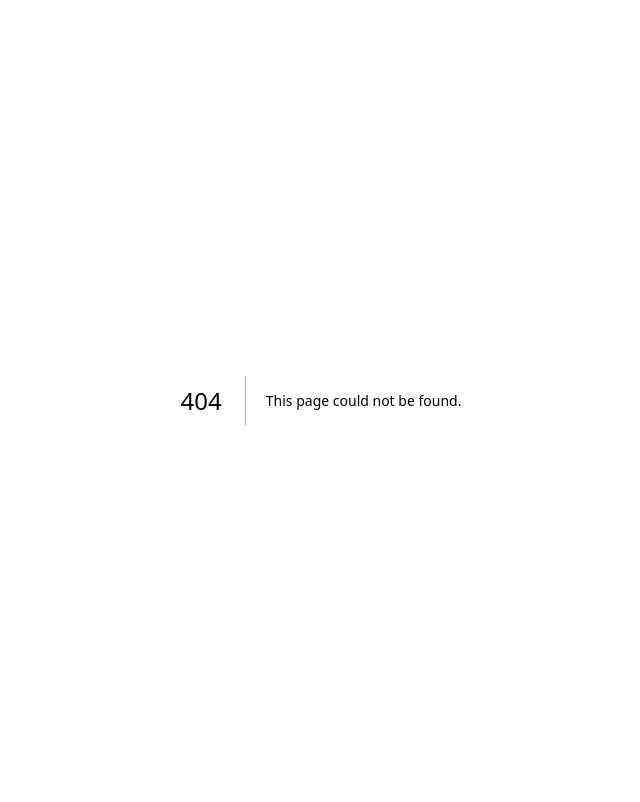
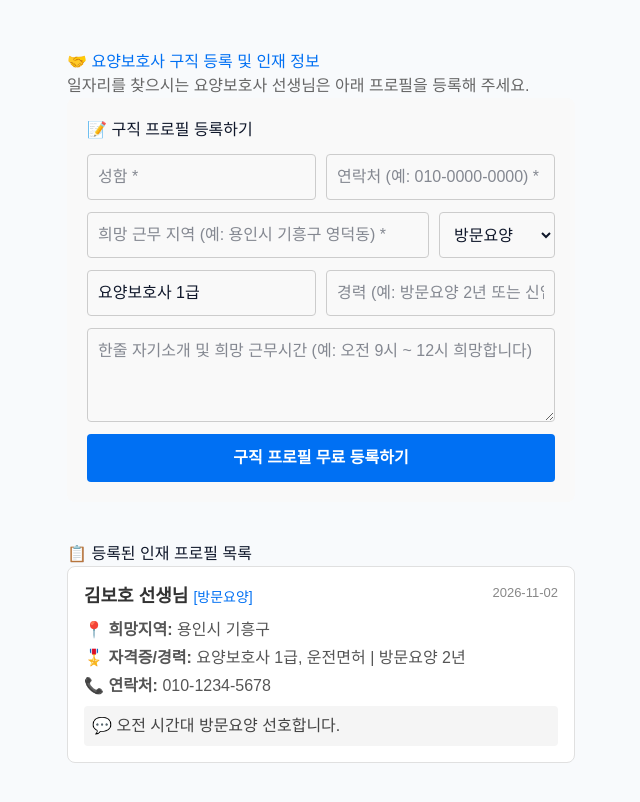
Before and after one commit to believe700828-creator/yoyangmatch, a Next.js app: page /job-seekers in a window 1280 px wide. Before the commit this address had no page. Shown: the top 802 px of the page, without its empty margins (319-959 px from the left). Built offline with nearby package versions, Linux system fonts and the light colour scheme.

Commit message:
feat: 지역 실시간 연동 및 구직 등록 기능 추가

```diff
--- a/src/app/admin/locations/page.tsx
+++ b/src/app/admin/locations/page.tsx
@@ -1,88 +1,88 @@
 'use client';
 
 import { useState, useEffect } from 'react';
-
-interface LocationItem {
-  id: string;
-  category: string;
-  name: string;
-}
+import { getLocations, addLocation, deleteLocation, LocationItem } from '@/data/locations';
 
 export default function AdminLocationPage() {
   const [locations, setLocations] = useState<LocationItem[]>([]);
-  const [category, setCategory] = useState('경기');
+  const [category, setCategory] = useState<'서울' | '경기' | '인천' | '기타'>('서울');
   const [name, setName] = useState('');
 
-  const fetchLocations = async () => {
-    const res = await fetch('/api/locations');
-    const data = await res.json();
-    setLocations(data);
-  };
-
+  // 페이지가 열릴 때 브라우저 저장소(localStorage)에서 지역 목록 불러오기
   useEffect(() => {
     fetchLocations();
   }, []);
 
-  const handleAddLocation = async (e: React.FormEvent) => {
-    e.preventDefault();
-    if (!name.trim()) return alert('지역 이름을 입력하세요!');
-
-    const res = await fetch('/api/locations', {
-      method: 'POST',
-      headers: { 'Content-Type': 'application/json' },
-      body: JSON.stringify({ category, name }),
-    });
-
-    if (res.ok) {
-      setName('');
-      fetchLocations();
-      alert('새 지역이 추가되었습니다!');
-    }
+  const fetchLocations = () => {
+    const data = getLocations();
+    setLocations(data);
   };
 
-  const handleDelete = async (id: string) => {
-    if (!confirm('정말 이 지역을 삭제하시겠습니까?')) return;
+  // 지역 추가 함수 (localStorage에 즉시 저장 및 반영)
+  const handleAddLocation = (e: React.FormEvent) => {
+    e.preventDefault();
+    if (!name.trim()) {
+      alert('지역 이름을 입력해주세요.');
+      return;
+    }
 
-    const res = await fetch('/api/locations', {
-      method: 'DELETE',
-      headers: { 'Content-Type': 'application/json' },
-      body: JSON.stringify({ id }),
-    });
+    addLocation(category, name.trim());
+    setName('');
+    fetchLocations();
+    alert('지역이 성공적으로 추가되었습니다!');
+  };
 
-    if (res.ok) {
+  // 지역 삭제 함수
+  const handleDelete = (id: string) => {
+    if (confirm('정말 이 지역을 삭제하시겠습니까?')) {
+      deleteLocation(id);
       fetchLocations();
     }
   };
 
   return (
     <div style={{ maxWidth: '600px', margin: '40px auto', padding: '20px', fontFamily: 'sans-serif' }}>
-      <h2>⚙️ 관리자 지역 목록 설정</h2>
+      <h2>⚙️ 관리자 지역 목록·설정</h2>
 
-      <form onSubmit={handleAddLocation} style={{ display: 'flex', gap: '10px', marginBottom: '30px' }}>
-        <select value={category} onChange={(e) => setCategory(e.target.value)} style={{ padding: '8px' }}>
+      {/* 지역 추가 폼 */}
+      <form onSubmit={handleAddLocation} style={{ display: 'flex', gap: '10px', marginBottom: '20px' }}>
+        <select
+          value={category}
+          onChange={(e) => setCategory(e.target.value as any)}
+          style={{ padding: '8px', borderRadius: '4px', border: '1px solid #ccc' }}
+        >
           <option value="서울">서울</option>
           <option value="경기">경기</option>
           <option value="인천">인천</option>
           <option value="기타">기타</option>
         </select>
+
         <input
           type="text"
-          placeholder="예: 경기 용인시 수지구"
+          placeholder="추가할 지역명 (예: 수원시 영통구)"
           value={name}
           onChange={(e) => setName(e.target.value)}
-          style={{ flex: 1, padding: '8px' }}
+          style={{ flex: 1, padding: '8px', borderRadius: '4px', border: '1px solid #ccc' }}
         />
-        <button type="submit" style={{ padding: '8px 16px', backgroundColor: '#2563eb', color: '#fff', border: 'none', borderRadius: '4px', cursor: 'pointer' }}>
-          추가하기
+
+        <button
+          type="submit"
+          style={{ padding: '8px 16px', backgroundColor: '#0070f3', color: '#fff', border: 'none', borderRadius: '4px', cursor: 'pointer' }}
+        >
+          추가
         </button>
       </form>
 
-      <h3>현재 등록된 지역 ({locations.length}개)</h3>
+      {/* 등록된 지역 목록 */}
+      <h3>등록된 지역 리스트</h3>
       <ul style={{ listStyle: 'none', padding: 0 }}>
         {locations.map((loc) => (
-          <li key={loc.id} style={{ display: 'flex', justifyContent: 'space-between', padding: '10px 0', borderBottom: '1px solid #eee' }}>
-            <span><strong>[{loc.category}]</strong> {loc.name}</span>
-            <button onClick={() => handleDelete(loc.id)} style={{ color: 'red', border: 'none', background: 'none', cursor: 'pointer' }}>
+          <li key={loc.id} style={{ display: 'flex', justifyContent: 'space-between', padding: '10px', borderBottom: '1px solid #eee', alignItems: 'center' }}>
+            <span>[{loc.category}] <strong>{loc.name}</strong></span>
+            <button
+              onClick={() => handleDelete(loc.id)}
+              style={{ padding: '4px 8px', backgroundColor: '#ff4d4f', color: '#fff', border: 'none', borderRadius: '4px', cursor: 'pointer' }}
+            >
               삭제
             </button>
           </li>
--- /dev/null
+++ b/src/app/job-seekers/page.tsx
@@ -0,0 +1,149 @@
+'use client';
+
+import { useState, useEffect } from 'react';
+import { getJobSeekers, addJobSeeker, JobSeeker } from '@/data/jobSeekers';
+
+export default function JobSeekersPage() {
+  const [seekers, setSeekers] = useState<JobSeeker[]>([]);
+
+  // 입력 폼 상태
+  const [name, setName] = useState('');
+  const [phone, setPhone] = useState('');
+  const [location, setLocation] = useState('');
+  const [certifications, setCertifications] = useState('요양보호사 1급');
+  const [experience, setExperience] = useState('');
+  const [workType, setWorkType] = useState('방문요양');
+  const [memo, setMemo] = useState('');
+
+  useEffect(() => {
+    setSeekers(getJobSeekers());
+  }, []);
+
+  const handleSubmit = (e: React.FormEvent) => {
+    e.preventDefault();
+    if (!name || !phone || !location) {
+      alert('성함, 연락처, 희망 지역은 필수 입력 항목입니다.');
+      return;
+    }
+
+    const updated = addJobSeeker({
+      name,
+      phone,
+      location,
+      certifications,
+      experience: experience || '신입',
+      workType,
+      memo,
+    });
+
+    setSeekers(updated);
+    alert('구직 프로필이 성공적으로 등록되었습니다!');
+
+    // 폼 초기화
+    setName('');
+    setPhone('');
+    setLocation('');
+    setExperience('');
+    setMemo('');
+  };
+
+  return (
+    <div style={{ maxWidth: '800px', margin: '30px auto', padding: '20px', fontFamily: 'sans-serif' }}>
+      <h1 style={{ color: '#0070f3' }}>🤝 요양보호사 구직 등록 및 인재 정보</h1>
+      <p style={{ color: '#666' }}>일자리를 찾으시는 요양보호사 선생님은 아래 프로필을 등록해 주세요.</p>
+
+      {/* 구직 등록 폼 */}
+      <form onSubmit={handleSubmit} style={{ background: '#f9f9f9', padding: '20px', borderRadius: '8px', marginBottom: '40px', display: 'flex', flexDirection: 'column', gap: '12px' }}>
+        <h3>📝 구직 프로필 등록하기</h3>
+
+        <div style={{ display: 'flex', gap: '10px' }}>
+          <input
+            type="text"
+            placeholder="성함 *"
+            value={name}
+            onChange={(e) => setName(e.target.value)}
+            style={{ flex: 1, padding: '10px', borderRadius: '4px', border: '1px solid #ccc' }}
+          />
+          <input
+            type="text"
+            placeholder="연락처 (예: 010-0000-0000) *"
+            value={phone}
+            onChange={(e) => setPhone(e.target.value)}
+            style={{ flex: 1, padding: '10px', borderRadius: '4px', border: '1px solid #ccc' }}
+          />
+        </div>
+
+        <div style={{ display: 'flex', gap: '10px' }}>
+          <input
+            type="text"
+            placeholder="희망 근무 지역 (예: 용인시 기흥구 영덕동) *"
+            value={location}
+            onChange={(e) => setLocation(e.target.value)}
+            style={{ flex: 1, padding: '10px', borderRadius: '4px', border: '1px solid #ccc' }}
+          />
+          <select
+            value={workType}
+            onChange={(e) => setWorkType(e.target.value)}
+            style={{ padding: '10px', borderRadius: '4px', border: '1px solid #ccc' }}
+          >
+            <option value="방문요양">방문요양</option>
+            <option value="주야간보호">주야간보호</option>
+            <option value="입소시설">입소시설</option>
+            <option value="병원간병">병원간병</option>
+          </select>
+        </div>
+
+        <div style={{ display: 'flex', gap: '10px' }}>
+          <input
+            type="text"
+            placeholder="보유 자격증 (예: 요양보호사 1급, 운전면허)"
+            value={certifications}
+            onChange={(e) => setCertifications(e.target.value)}
+            style={{ flex: 1, padding: '10px', borderRadius: '4px', border: '1px solid #ccc' }}
+          />
+          <input
+            type="text"
+            placeholder="경력 (예: 방문요양 2년 또는 신입)"
+            value={experience}
+            onChange={(e) => setExperience(e.target.value)}
+            style={{ flex: 1, padding: '10px', borderRadius: '4px', border: '1px solid #ccc' }}
+          />
+        </div>
+
+        <textarea
+          placeholder="한줄 자기소개 및 희망 근무시간 (예: 오전 9시 ~ 12시 희망합니다)"
+          value={memo}
+          onChange={(e) => setMemo(e.target.value)}
+          rows={3}
+          style={{ padding: '10px', borderRadius: '4px', border: '1px solid #ccc', resize: 'vertical' }}
+        />
+
+        <button
+          type="submit"
+          style={{ padding: '12px', backgroundColor: '#0070f3', color: '#fff', border: 'none', borderRadius: '4px', fontWeight: 'bold', cursor: 'pointer' }}
+        >
+          구직 프로필 무료 등록하기
+        </button>
+      </form>
+
+      {/* 등록된 구직자 목록 */}
+      <h2>📋 등록된 인재 프로필 목록</h2>
+      <div style={{ display: 'flex', flexDirection: 'column', gap: '15px' }}>
+        {seekers.map((item) => (
+          <div key={item.id} style={{ border: '1px solid #e0e0e0', padding: '16px', borderRadius: '8px', backgroundColor: '#fff' }}>
+            <div style={{ display: 'flex', justifyContent: 'space-between', marginBottom: '8px' }}>
+              <span style={{ fontSize: '18px', fontWeight: 'bold', color: '#333' }}>
+                {item.name} 선생님 <span style={{ fontSize: '14px', color: '#0070f3', fontWeight: 'normal' }}>[{item.workType}]</span>
+              </span>
+              <span style={{ color: '#888', fontSize: '13px' }}>{item.createdAt}</span>
+            </div>
+            <p style={{ margin: '4px 0', color: '#555' }}>📍 <strong>희망지역:</strong> {item.location}</p>
+            <p style={{ margin: '4px 0', color: '#555' }}>🎖️ <strong>자격증/경력:</strong> {item.certifications} | {item.experience}</p>
+            <p style={{ margin: '4px 0', color: '#555' }}>📞 <strong>연락처:</strong> {item.phone}</p>
+            {item.memo && <p style={{ margin: '8px 0 0 0', padding: '8px', background: '#f5f5f5', borderRadius: '4px', color: '#444' }}>💬 {item.memo}</p>}
+          </div>
+        ))}
+      </div>
+    </div>
+  );
+}
--- /dev/null
+++ b/src/data/jobSeekers.ts
@@ -0,0 +1,52 @@
+export interface JobSeeker {
+    id: string;
+    name: string;          // 성함 (예: 홍길동)
+    phone: string;         // 연락처
+    location: string;      // 희망 근무 지역 (예: 용인시 기흥구)
+    certifications: string;// 보유 자격증 (예: 요양보호사 1급, 치매교육 이수)
+    experience: string;    // 경력 (예: 방문요양 3년)
+    workType: string;      // 근무 형태 (예: 방문요양, 주야간보호, 입소시설)
+    memo: string;          // 한줄 자기소개 / 희망사항
+    createdAt: string;     // 등록일자
+  }
+
+  const STORAGE_KEY = 'yoyang_job_seekers';
+
+  // 기본 초기 구직자 데이터
+  const initialJobSeekers: JobSeeker[] = [
+    {
+      id: '1',
+      name: '김보호',
+      phone: '010-1234-5678',
+      location: '용인시 기흥구',
+      certifications: '요양보호사 1급, 운전면허',
+      experience: '방문요양 2년',
+      workType: '방문요양',
+      memo: '오전 시간대 방문요양 선호합니다.',
+      createdAt: '2026-11-02',
+    },
+  ];
+
+  // 구직자 목록 가져오기
+  export function getJobSeekers(): JobSeeker[] {
+    if (typeof window === 'undefined') return initialJobSeekers;
+    const saved = localStorage.getItem(STORAGE_KEY);
+    if (!saved) {
+      localStorage.setItem(STORAGE_KEY, JSON.stringify(initialJobSeekers));
+      return initialJobSeekers;
+    }
+    return JSON.parse(saved);
+  }
+
+  // 새 구직자 등록하기
+  export function addJobSeeker(seeker: Omit<JobSeeker, 'id' | 'createdAt'>): JobSeeker[] {
+    const current = getJobSeekers();
+    const newSeeker: JobSeeker = {
+      ...seeker,
+      id: Date.now().toString(),
+      createdAt: new Date().toISOString().split('T')[0],
+    };
+    const updated = [newSeeker, ...current];
+    localStorage.setItem(STORAGE_KEY, JSON.stringify(updated));
+    return updated;
+  }
--- a/src/data/locations.ts
+++ b/src/data/locations.ts
@@ -2,10 +2,39 @@ export interface LocationItem {
     id: string;
     category: string;
     name: string;
-  }
+}
 
-  export let initialLocations: LocationItem[] = [
+export const initialLocations: LocationItem[] = [
     { id: '1', category: '경기', name: '경기 용인시 기흥구' },
     { id: '2', category: '경기', name: '경기 수원시 영통구' },
     { id: '3', category: '서울', name: '서울 강남구' },
-  ];
+];
+
+// 브라우저 환경에서 저장된 지역까지 불러오는 함수
+export function getLocations(): LocationItem[] {
+    if (typeof window === 'undefined') return initialLocations;
+    try {
+        const saved = localStorage.getItem('yoyang_custom_locations');
+        if (saved) {
+            return JSON.parse(saved);
+        }
+    } catch (e) {
+        console.error(e);
+    }
+    return initialLocations;
+}
+
+// 새로운 지역을 추가하고 저장하는 함수
+export function addLocation(category: string, name: string): LocationItem[] {
+    const current = getLocations();
+    const newItem: LocationItem = {
+        id: Date.now().toString(),
+        category,
+        name,
+    };
+    const updated = [newItem, ...current];
+    if (typeof window !== 'undefined') {
+        localStorage.setItem('yoyang_custom_locations', JSON.stringify(updated));
+    }
+    return updated;
+}
```
